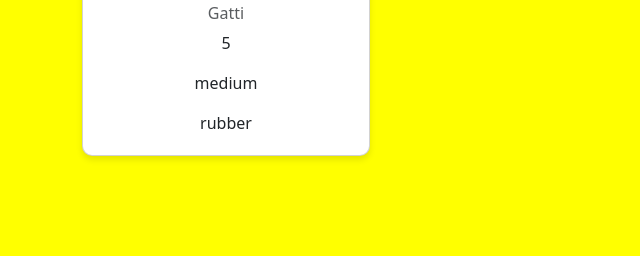
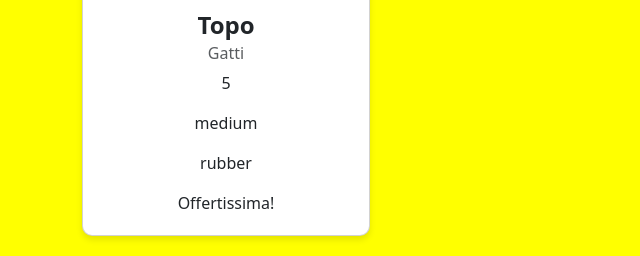
Before and after one commit to SilvioGiacomelli/php-oop-2, a PHP site: page / in a window 1280 px wide. Shown: the part 1789-2045 px from the top of the page, without its empty margins (0-640 px from the left). Before the commit the page ends 1949 px from the top, so only its background shows below. Run offline with PHP 8.4, Linux system fonts and the light colour scheme.

Commit message:
[Aggiunto trait]

```diff
--- a/index.php
+++ b/index.php
@@ -56,6 +56,7 @@ require_once __DIR__ . '/data/db.php';
               <p class="card-text"><?php echo $toy->getPrice(); ?></p>
               <p class="card-text"><?php echo $toy->getSize(); ?></p>
               <p class="card-text"><?php echo $toy->getMaterial(); ?></p>
+              <p class="card-text"><?php echo $toy->getDiscount(); ?></p>
             </div>
           </div>
         </div>
```
